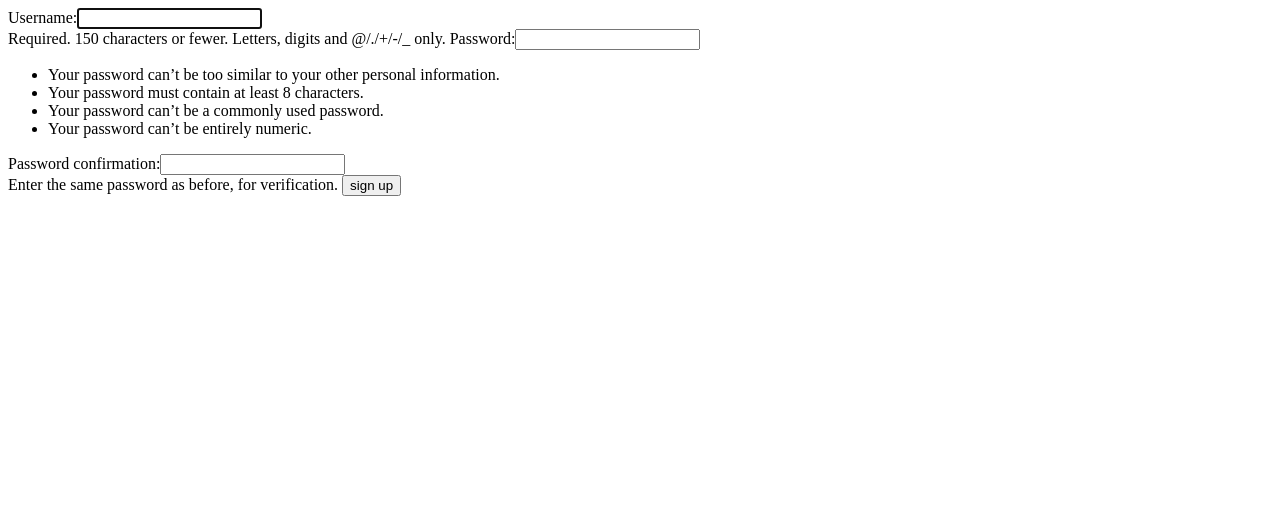
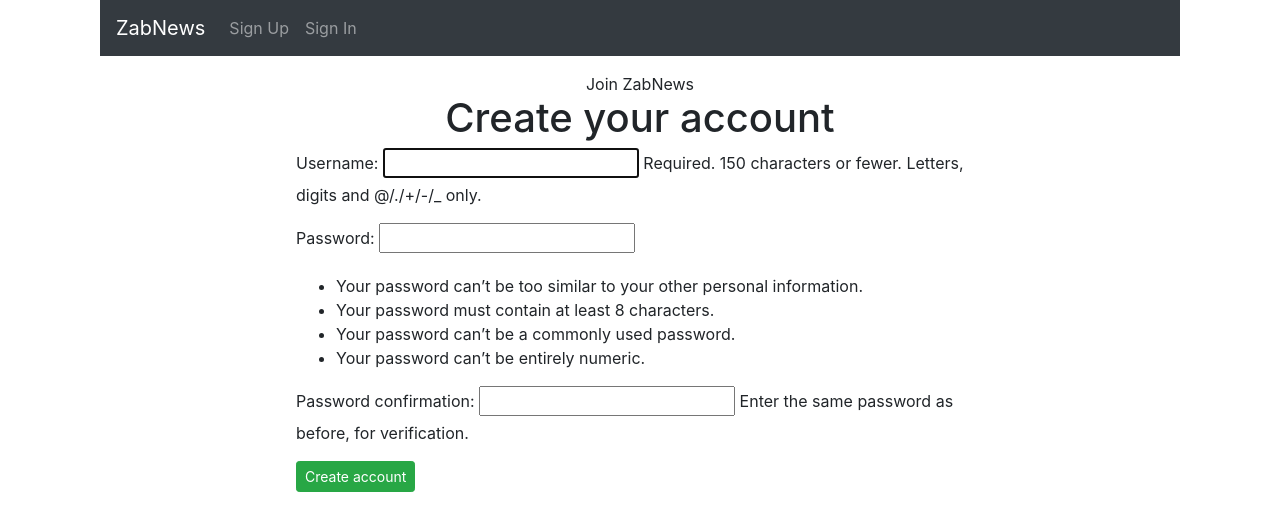
Before and after one commit to safwanvk/Hacker-News-Clone-App-with-Django, a Django app: page /accounts/ in a window 1280 px wide. Shown: the top 531 px of the page. Run offline with Django 3.2, Linux system fonts and the light colour scheme; some libraries are stand-ins or nearby versions.

Commit message:
Set signup& signin templates

```diff
--- a/core/views.py
+++ b/core/views.py
@@ -13,7 +13,7 @@ class LinkListView(ListView):
     model = Link
     template_name = "core/link_list.html"
     queryset = Link.objects.filter().order_by('-votes_total')
-    paginate_by = 3
+    paginate_by = 10
 
     def get_context_data(self, **kwargs):
         context = super(LinkListView, self).get_context_data(**kwargs)
--- a/templates/accounts/register.html
+++ b/templates/accounts/register.html
@@ -1,14 +1,16 @@
-<!DOCTYPE html>
-<html lang="en">
-<head>
-    <meta charset="UTF-8">
-    <title>Register</title>
-</head>
-<body>
+{% extends 'core/base.html' %}
+
+{% block content %}
+
+<div class="col-md-8 Link-form">
+    <center>Join ZabNews</center>
+    <center><h1>Create your account</h1></center>
+
 <form method="POST">
     {% csrf_token %}
-    {{ form }}
-    <input type="submit" class="btn btn-primary" value="sign up">
+    {{ form.as_p}}
+    <input type="Submit" class="btn btn-success btn-sm" value="Create account"><br>
+
 </form>
-</body>
-</html>
+</div>
+{% endblock content %}
--- a/templates/core/base.html
+++ b/templates/core/base.html
@@ -6,7 +6,7 @@
     <meta charset="UTF-8">
      <meta name="viewport" content="width=device-width, initial-scale=1, shrink-to-fit=no">
 
-    <title>Hecker News</title>
+    <title>ZabNews</title>
     <link rel="stylesheet" href="https://maxcdn.bootstrapcdn.com/bootstrap/4.0.0-beta/css/bootstrap.min.css" integrity="sha384-/Y6pD6FV/Vv2HJnA6t+vslU6fwYXjCFtcEpHbNJ0lyAFsXTsjBbfaDjzALeQsN6M" crossorigin="anonymous">
     <link rel="stylesheet" href="{% static 'css/style.css' %}">
 </head>
@@ -14,7 +14,7 @@
     <div class="container">
         <div class="col">
             <nav class="navbar navbar-expand-lg navbar-dark bg-dark">
-                <a href="{% url 'core:link-list' %}" class="navbar-brand">Zab Hecker News</a>
+                <a href="{% url 'core:link-list' %}" class="navbar-brand">ZabNews</a>
                 <button class="navbar-toggler" type="button" data-toggle="collapse" data-target="#navbarSupportedContent" aria-controls="navbarSupportedContent" aria-expanded="false" aria-label="Toggle navigation">
                 <span class="navbar-toggler-icon"></span>
                 </button>
```
Also changed, not shown: templates/registration/login.html (+12 -11 lines), db.sqlite3.
